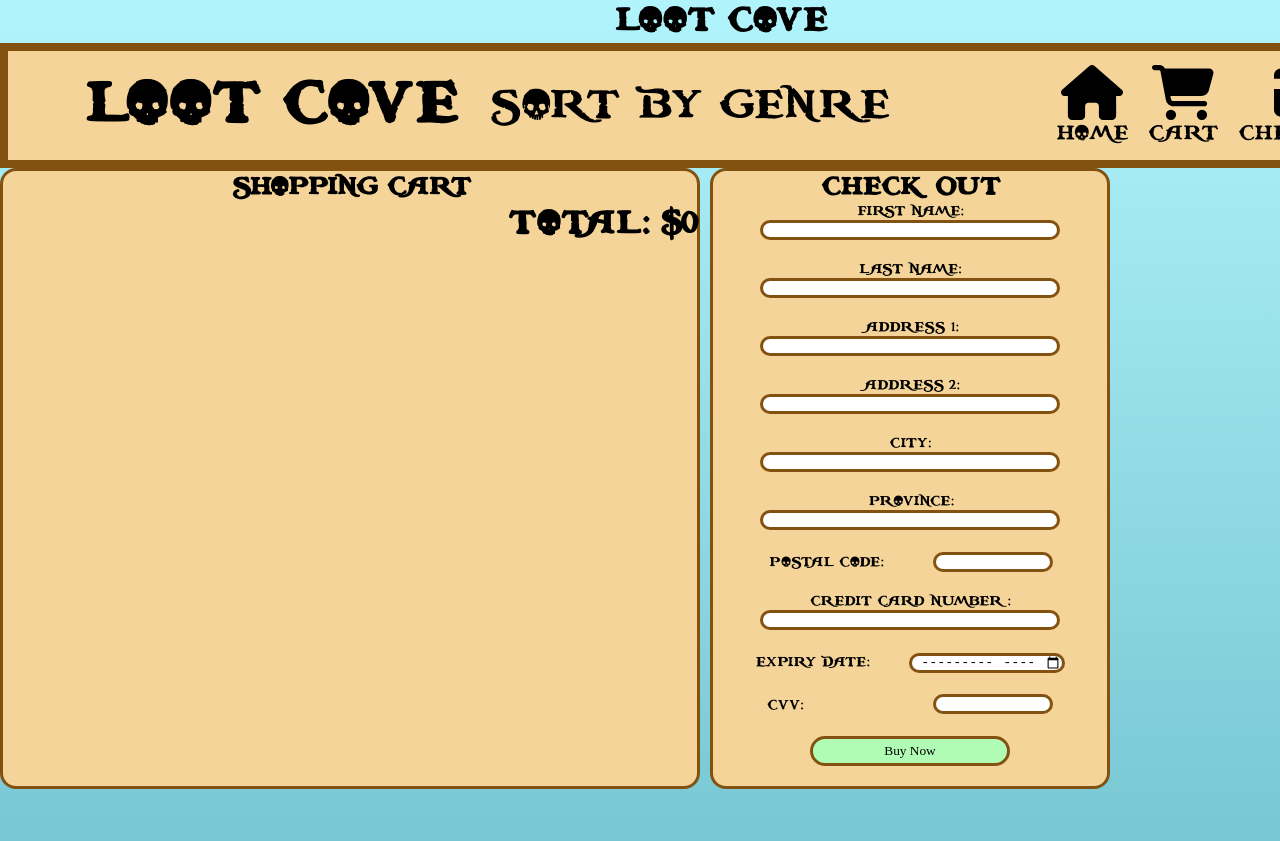
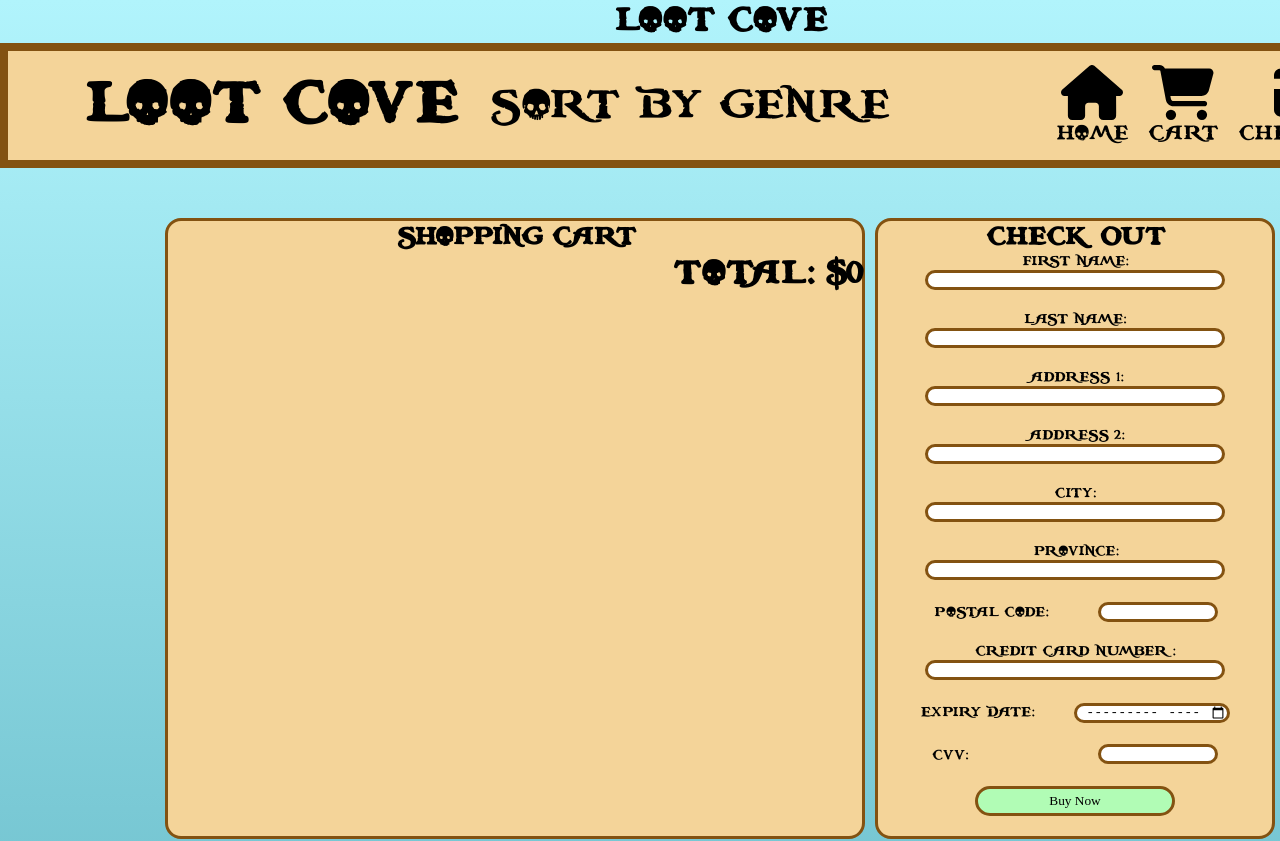
Before and after one commit to GarrettSmithyNL/loot-cove, a React (Create React App) app: page /cart in a window 1280 px wide. Shown: the top 841 px of the page. Built offline with nearby package versions, Linux system fonts and the light colour scheme.

Commit message:
centered shopping cart

```diff
--- a/src/index.css
+++ b/src/index.css
@@ -355,6 +355,10 @@ Because i did not want to effect the row of 3 smaller pics below it */
 
 .cartHolder {
   display: flex;
+  max-width: fit-content;
+  margin-top: 50px;
+  margin-left: auto;
+  margin-right: auto;
 }
 
 .checkout {
@@ -627,3 +631,7 @@ Because i did not want to effect the row of 3 smaller pics below it */
   font-family: "MyFont";
   margin: 5px;
 }
+
+.cartHolder {
+  align-self: center;
+}
```
Also changed, not shown: src/components/ShoppingCartContext.jsx (line endings or trailing spaces).
